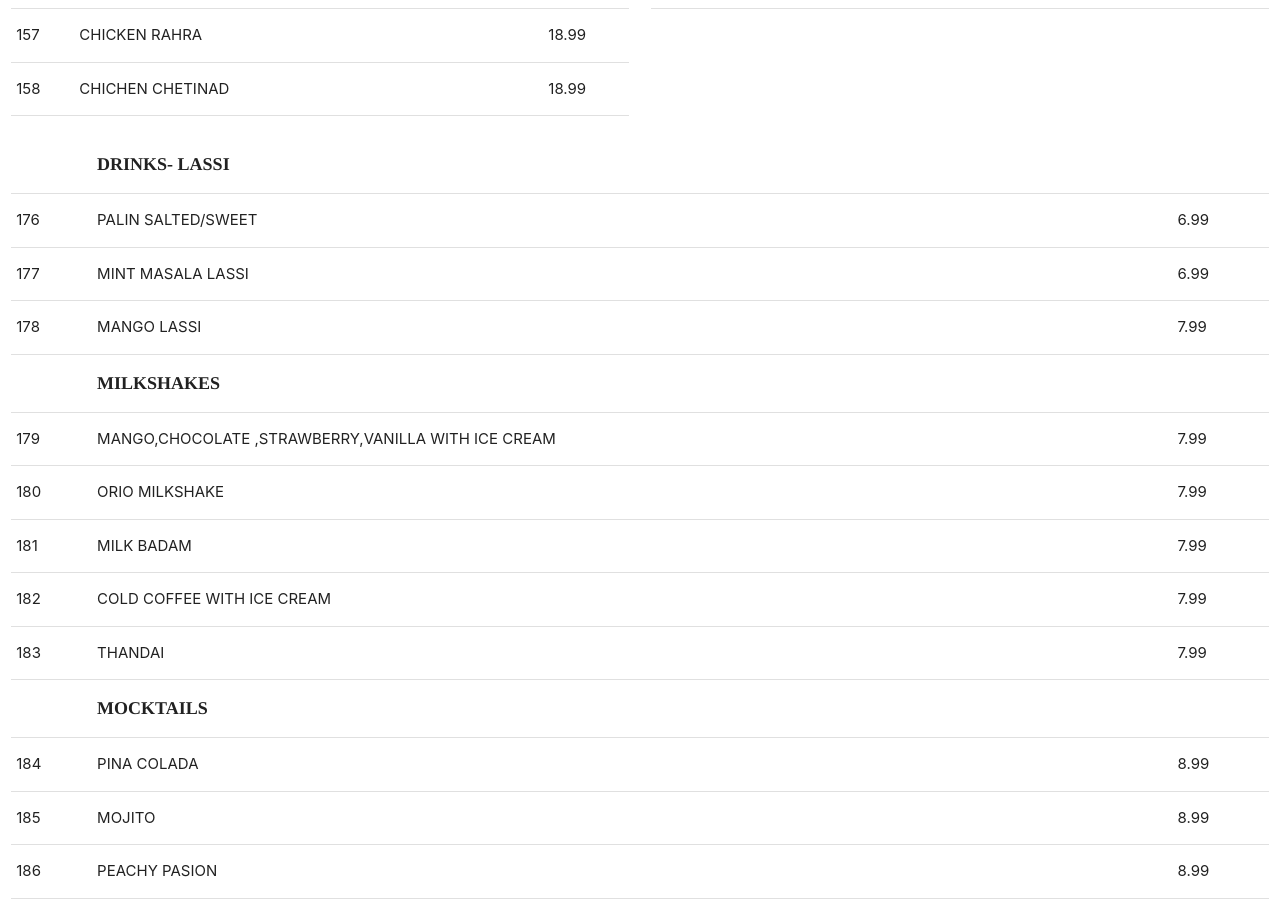
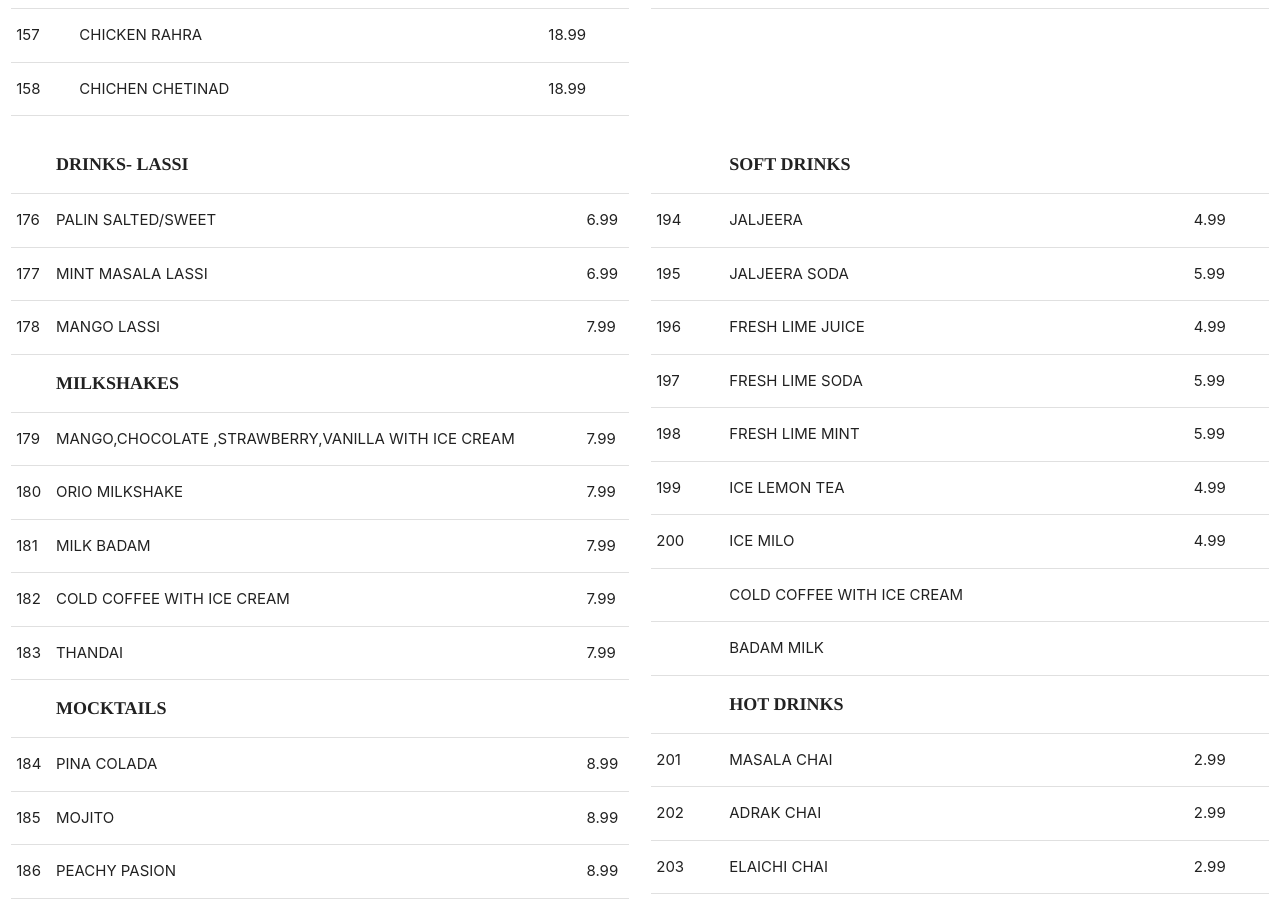
Before and after one commit to aryanmediratta/basic-react-website, a React (Create React App) app in the folder Desktop/WebDev/storewebsite/: page /menu in a window 1280 px wide. Shown: the part 5340-6252 px from the top of the page. Built offline with nearby package versions, Linux system fonts and the light colour scheme.

Commit message:
Before adding bootstrap

```diff
--- a/Desktop/WebDev/storewebsite/src/pages/Menu.js
+++ b/Desktop/WebDev/storewebsite/src/pages/Menu.js
@@ -1157,12 +1157,10 @@ class Menu extends Component {
 
 
 					<div class="row">
-				<div class="col s12">
-
-					<table class = "centred">
-
-					<tr>
-
+				<div class="col s6">
+
+					<table>
+					<tr>
 						<td></td>
 						<td style = {ths}>DRINKS- LASSI</td>
 						<td></td>
@@ -1275,9 +1273,9 @@ class Menu extends Component {
 					</table>
 					</div>
 
-				<div class="col s12">
-
-					<table class = "centred">
+				<div class="col s6">
+
+					<table>
 					<tr>
 						<td></td>
 						<td style = {ths}>SOFT DRINKS</td>
```
